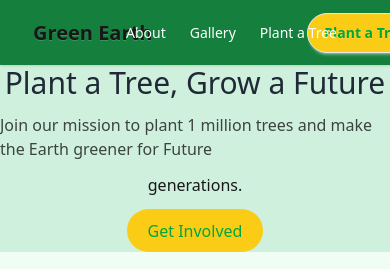
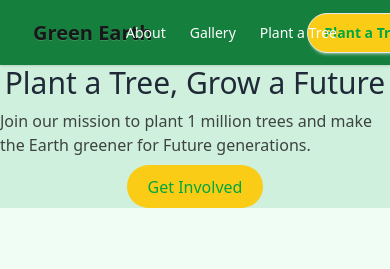
Before and after one commit to TCahnaf/PH-Assignment6, a plain HTML site: page index.html in a window 390 px wide. Shown: the top 269 px of the page. Drawn offline with nearby package versions, Linux system fonts and the light colour scheme; no server answers.

Commit message:
minor adjustments to mobile responsiveness

```diff
--- a/index.html
+++ b/index.html
@@ -40,11 +40,12 @@
     <div class="">
         <img class ="hidden sm:block " src="./assets/hero-leaf1.png" alt="">
     </div>
-    <div class="flex flex-col justify-center items-center lg: w-[650px] lg:h-[60px] space-y-3">
+    <div class="flex flex-col justify-center items-center lg: w-[650px] lg:h-[60px] space-y-2">
         <h1 class = "text-3xl text-[#1F2937] text-center">Plant a Tree, Grow a Future</h1>
-    <p class = "opacity-80" >Join our mission to plant 1 million trees and make the Earth greener for Future
+    <p class = "opacity-80" >Join our mission to plant 1 million trees and make the Earth greener for Future <span class = "lg:hidden"
+        >generations.</span>
 </p>
-<p>generations.</p>
+<p class = "hidden lg:block">generations.</p>
     <button class = "bg-[#FACC15] rounded-3xl text-green-600 w-[136px] h-[43px]">Get Involved</button>
     </div>
 
```
